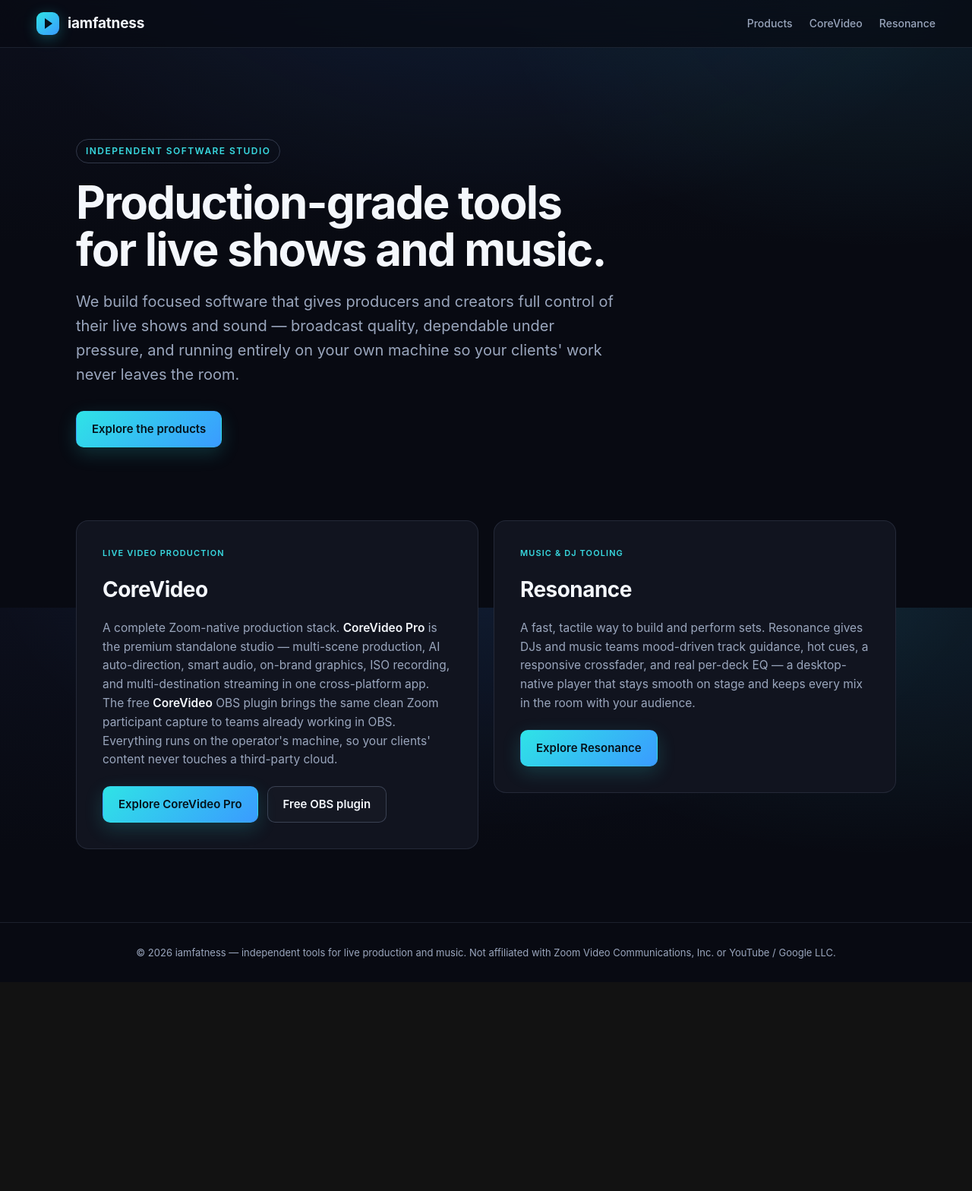
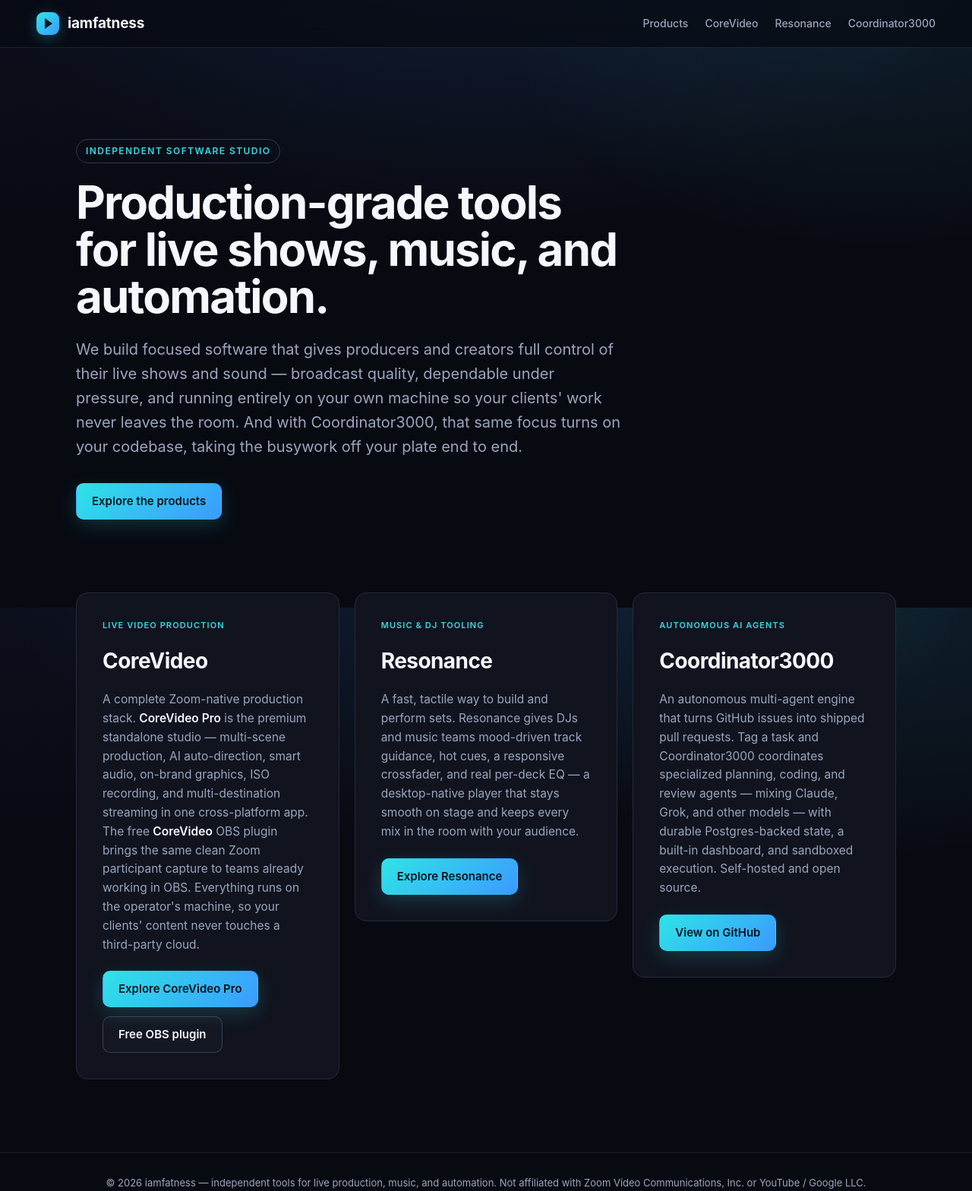
Before and after one commit to iamfatness/IamfatnessWebsite, a website: page public/index.html in a window 1280 px wide. Shown: the whole page at 76% size. Before the commit the page ends 1293 px from the top, so only its background shows below. Drawn offline with Linux system fonts and the light colour scheme.

Commit message:
Add Coordinator3000 to the landing page
Adds a third product card for Coordinator3000 (autonomous multi-agent
AI orchestration engine) and broadens the studio framing from "live
production and music" to also cover automation:

- New product card linking to github.com/iamfatness/Coordinator3000
  (self-hosted, no subdomain yet, so the card points at the repo)
- Nav link for Coordinator3000
- Updated title, meta description, og:description, hero copy, and footer
  to include the automation/AI category alongside live video and music

```diff
--- a/public/index.html
+++ b/public/index.html
@@ -3,11 +3,11 @@
 <head>
   <meta charset="utf-8">
   <meta name="viewport" content="width=device-width, initial-scale=1">
-  <title>iamfatness | Independent tools for live production and music</title>
-  <meta name="description" content="iamfatness builds independent, local-first tools for creators: CoreVideo for broadcast-grade live Zoom production, and Resonance, a DJ-style music player and EQ workbench.">
+  <title>iamfatness | Independent tools for live production, music, and automation</title>
+  <meta name="description" content="iamfatness builds independent tools: CoreVideo for broadcast-grade live Zoom production, Resonance for DJ-style music performance, and Coordinator3000, an autonomous multi-agent engine that turns GitHub issues into shipped pull requests.">
   <meta name="theme-color" content="#070914">
   <meta property="og:title" content="iamfatness">
-  <meta property="og:description" content="Independent, local-first tools for live production and music.">
+  <meta property="og:description" content="Independent tools for live production, music, and autonomous AI automation.">
   <meta property="og:type" content="website">
   <meta property="og:url" content="https://iamfatness.us/">
   <link rel="canonical" href="https://iamfatness.us/">
@@ -20,18 +20,20 @@
       <a href="#products">Products</a>
       <a href="https://corevideo.iamfatness.us/">CoreVideo</a>
       <a href="https://resonance.iamfatness.us/">Resonance</a>
+      <a href="https://github.com/iamfatness/Coordinator3000">Coordinator3000</a>
     </nav>
   </header>
 
   <main class="content">
     <section class="hero">
       <p class="eyebrow">Independent software studio</p>
-      <h1>Production-grade tools for live shows and music.</h1>
+      <h1>Production-grade tools for live shows, music, and automation.</h1>
       <p class="lede">
         We build focused software that gives producers and creators full control
         of their live shows and sound &mdash; broadcast quality, dependable under
         pressure, and running entirely on your own machine so your clients' work
-        never leaves the room.
+        never leaves the room. And with Coordinator3000, that same focus turns on
+        your codebase, taking the busywork off your plate end to end.
       </p>
       <div class="hero-actions">
         <a class="button primary" href="#products">Explore the products</a>
@@ -70,11 +72,26 @@
           <a class="button primary" href="https://resonance.iamfatness.us/">Explore Resonance</a>
         </div>
       </article>
+
+      <article class="product-card">
+        <span class="product-tag">Autonomous AI agents</span>
+        <h2>Coordinator3000</h2>
+        <p>
+          An autonomous multi-agent engine that turns GitHub issues into shipped
+          pull requests. Tag a task and Coordinator3000 coordinates specialized
+          planning, coding, and review agents &mdash; mixing Claude, Grok, and other
+          models &mdash; with durable Postgres-backed state, a built-in dashboard, and
+          sandboxed execution. Self-hosted and open source.
+        </p>
+        <div class="product-actions">
+          <a class="button primary" href="https://github.com/iamfatness/Coordinator3000">View on GitHub</a>
+        </div>
+      </article>
     </section>
   </main>
 
   <footer class="site-footer">
-    <span>&copy; <span id="year">2026</span> iamfatness &mdash; independent tools for live production and music. Not affiliated with Zoom Video Communications, Inc. or YouTube / Google LLC.</span>
+    <span>&copy; <span id="year">2026</span> iamfatness &mdash; independent tools for live production, music, and automation. Not affiliated with Zoom Video Communications, Inc. or YouTube / Google LLC.</span>
   </footer>
 
   <script>document.getElementById("year").textContent = new Date().getFullYear();</script>
```
